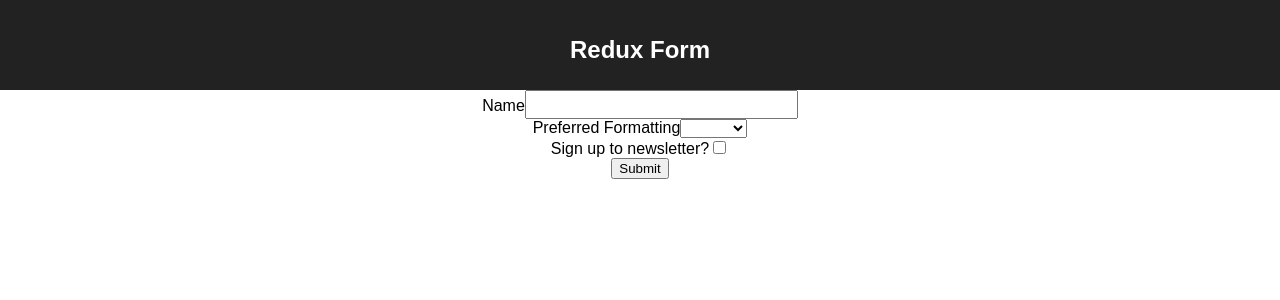
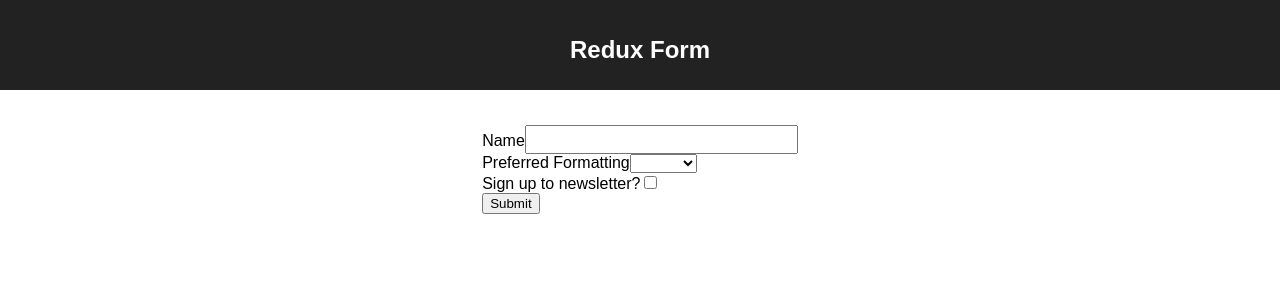
Before and after one commit to bitclaw/redux-form-demo, a React (Create React App) app: page / in a window 1280 px wide. Shown: the top 300 px of the page. Built offline with nearby package versions, Linux system fonts and the light colour scheme.

Commit message:
Test submit

```diff
--- a/src/App.css
+++ b/src/App.css
@@ -13,7 +13,7 @@
   font-size: 1.5em;
 }
 
-.Todo-App {
+.Form-App {
   padding-top: 35px;
   display: inline-block;
   text-align: left;
--- a/src/App.js
+++ b/src/App.js
@@ -7,6 +7,9 @@ import Message from './components/Message'
 
 
 class App extends Component {
+    submit = values => {
+        window.alert(JSON.stringify(values,null,4))
+    }
     render() {
         return (
             <div className="App">
@@ -15,7 +18,7 @@ class App extends Component {
                 </header>
                 <div className="Form-App">
                     <Message />
-                    <RegisterForm />
+                    <RegisterForm onSubmit={this.submit}/>
                 </div>
             </div>
         );
```
